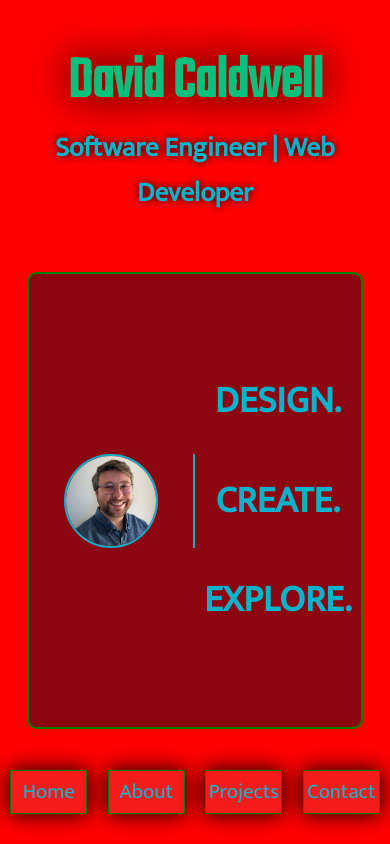
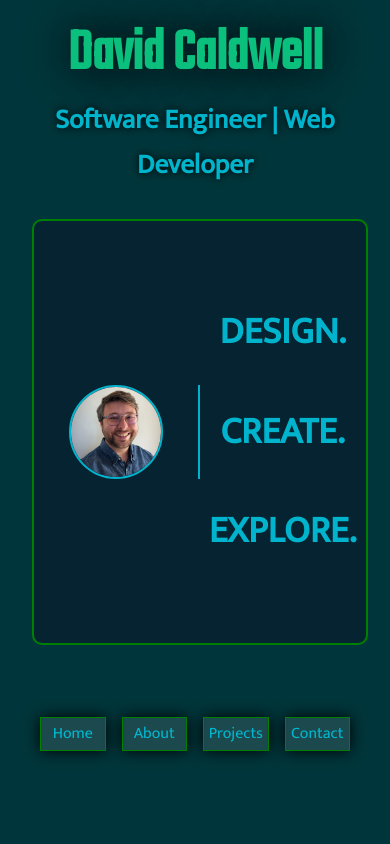
Before and after one commit to LeaderOfTheLost/my-portfolio, a React (Create React App) app: page / in a window 390 px wide. Built offline with nearby package versions, Linux system fonts and the light colour scheme.

Commit message:
starting responsive design for mobile

```diff
--- a/src/App.css
+++ b/src/App.css
@@ -1,6 +1,8 @@
 @import url('https://fonts.googleapis.com/css2?family=Mukta&family=Roboto&family=Teko&display=swap');
 
 .App {
+  display: flex;
+  flex-direction: column;
   margin: 0;
   padding: 0;
   text-align: center;
@@ -19,9 +21,7 @@
   color: rgba(0, 192, 218, 0.925);
   text-shadow: 0px 0px .3em rgb(0, 0, 0);
 }
-.header { grid-area: header; }
 .middle {
-  grid-area: middle;
   display: flex;
   align-items: center;
   justify-content: center;
@@ -31,32 +31,13 @@
   border-radius: 10px;
   min-height: 50vh;
   min-width: 85vw;
-}
-.footer { grid-area: footer; }
-.right {
-  display: flex;
-  justify-content: right;
-  align-items: center;
-  grid-area: right;
-}
-.left {
-  display: flex;
-  justify-content: left;
-  align-items: center;
-  grid-area: left;
-}
-.grid-container {
-  min-height: 90vh;
-  display: grid;
-  grid-template-columns: 1fr 5fr 1fr;
-  grid-template-areas:
-    'left header right'
-    'left middle right'
-    'left footer right';
+  margin: 1em;
 }
 .links {
   display: flex;
   justify-content: center;
+  align-items: center;
+  margin: 2em;
 }
 .link {
   display: flex;
@@ -81,31 +62,6 @@
 }
 .social-link-image:hover {
   height: 7em;
-}
-.leftBtn {
-  background-color: transparent;
-  border: none;
-  border-radius: 5px;
-  height: 100%;
-  width: 50%;
-}
-.leftBtn:hover {
-  background: linear-gradient(to right, rgba(0, 0, 0, 0.200) , rgba(255, 255, 255, 0.100));
-  transition: background 2s;
-}
-.rightBtn {
-  background-color: transparent;
-  border: none;
-  border-radius: 5px;
-  height: 100%;
-  width: 50%;
-}
-.rightBtn:hover {
-  background: linear-gradient(to left, rgba(0, 0, 0, 0.200) , rgba(255, 255, 255, 0.100));
-  transition: background 2s;
-}
-.btnImage {
-  width: 30%;
 }
 .card-container {
   display: flex;
@@ -174,12 +130,31 @@
   border-radius: 50%;
 }
 
-@media  screen and (max-width: 700px) {
-  .App {
-    background-color: red;
+@media screen and (max-width: 700px) {
+
+  .link {
+    margin: .5em;
+    font-size: 1em;
+    max-height: 2em;
+    max-width: 8em;
+    box-shadow: 0px 0px 1em black;
   }
-  body{
-    background-color: red;
+  body, .App {
+    width: 100%;
+    background-color: rgb(0,54,59);
+    background-image: none;
   }
-
+  .name {
+    text-align: center;
+    margin-top: .2em;
+    margin-bottom: 0;
+  }
+  .subHeader {
+    margin-top: 0;
+    margin-bottom: 0;
+  }
+  .middle {
+    margin-top: 1em;
+    margin-bottom: 1em;
+  }
 }
--- a/src/pages/About.js
+++ b/src/pages/About.js
@@ -1,25 +1,6 @@
-import React from 'react'
-import { useNavigate } from 'react-router-dom'
-import arrowLeft from '../assets/images/arrow-left.png'
-import arrowRight from '../assets/images/arrow-right.png'
-
 const About = () => {
-  let navigate = useNavigate()
-
-  const handleLeftClick = () => {
-    navigate('/')
-  }
-  const handleRightClick = () => {
-    navigate('/projects')
-  }
-
   return (
     <div className="grid-container">
-      <div className="left">
-        <button className="leftBtn" onClick={handleLeftClick}>
-          <img className="btnImage" src={arrowLeft} alt="arrow-left" />
-        </button>
-      </div>
       <div className="header">
         <h1 className="name">David Caldwell</h1>
         <h3 className="subHeader">My Journey</h3>
@@ -55,11 +36,6 @@ const About = () => {
           </p>
         </div>
       </div>
-      <div className="right">
-        <button className="rightBtn" onClick={handleRightClick}>
-          <img className="btnImage" src={arrowRight} alt="arrow-right" />
-        </button>
-      </div>
     </div>
   )
 }
--- a/src/pages/Contact.js
+++ b/src/pages/Contact.js
@@ -1,30 +1,12 @@
-import React from "react"
 import emailIcon from "../assets/images/email-icon.png"
 import linkedInIcon from "../assets/images/linkedin.png"
 import githubIcon from "../assets/images/GithubLogo.png"
 import docIcon from "../assets/images/document-icon.png"
-import arrowLeft from "../assets/images/arrow-left.png"
-import arrowRight from "../assets/images/arrow-right.png"
 import resume from "../assets/MainResume.pdf"
-import { useNavigate } from "react-router-dom"
 
 const Contact = () => {
-  let navigate = useNavigate()
-
-  const handleLeftClick = () => {
-    navigate("/projects")
-  }
-  const handleRightClick = () => {
-    navigate("/")
-  }
-
   return (
     <div className="grid-container">
-      <div className="left">
-        <button className="leftBtn" onClick={handleLeftClick}>
-          <img className="btnImage" src={arrowLeft} alt="arrow-left" />
-        </button>
-      </div>
       <div className="header">
         <h1 className="name">David Caldwell</h1>
         <h3 className="subHeader">Contact Me!</h3>
@@ -79,11 +61,6 @@ const Contact = () => {
           <p>Resume</p>
         </div>
       </div>
-      <div className="right">
-        <button className="rightBtn" onClick={handleRightClick}>
-          <img className="btnImage" src={arrowRight} alt="arrow-right" />
-        </button>
-      </div>
     </div>
   )
 }
--- a/src/pages/Home.js
+++ b/src/pages/Home.js
@@ -1,26 +1,8 @@
-import React from 'react'
-import { useNavigate } from 'react-router-dom'
-import arrowLeft from '../assets/images/arrow-left.png'
-import arrowRight from '../assets/images/arrow-right.png'
-import headshot from '../assets/images/portfolio-pic.jpg'
+import headshot from "../assets/images/portfolio-pic.jpg"
 
 const Home = () => {
-  let navigate = useNavigate()
-
-  const handleLeftClick = () => {
-    navigate('/contact')
-  }
-  const handleRightClick = () => {
-    navigate('/about')
-  }
-
   return (
     <div className="grid-container">
-      <div className="left">
-        <button className="leftBtn" onClick={handleLeftClick}>
-          <img className="btnImage" src={arrowLeft} alt="arrow-left" />
-        </button>
-      </div>
       <div className="header">
         <h1 className="name">David Caldwell</h1>
         <h3 className="subHeader">Software Engineer | Web Developer</h3>
@@ -35,11 +17,6 @@ const Home = () => {
           <h3>EXPLORE.</h3>
         </div>
       </div>
-      <div className="right">
-        <button className="rightBtn" onClick={handleRightClick}>
-          <img className="btnImage" src={arrowRight} alt="arrow-right" />
-        </button>
-      </div>
     </div>
   )
 }
--- a/src/pages/Projects.js
+++ b/src/pages/Projects.js
@@ -1,28 +1,10 @@
-import React from 'react'
-import { useNavigate } from 'react-router-dom'
-import arrowLeft from '../assets/images/arrow-left.png'
-import arrowRight from '../assets/images/arrow-right.png'
-import mtswSS from '../assets/images/mtsw-ss.png'
-import dtSS from '../assets/images/doubles-trouble-ss.png'
-import dbSS from '../assets/images/dive-buddy-ss.png'
+import mtswSS from "../assets/images/mtsw-ss.png"
+import dtSS from "../assets/images/doubles-trouble-ss.png"
+import dbSS from "../assets/images/dive-buddy-ss.png"
 
 const Projects = () => {
-  let navigate = useNavigate()
-
-  const handleLeftClick = () => {
-    navigate('/about')
-  }
-  const handleRightClick = () => {
-    navigate('/contact')
-  }
-
   return (
     <div className="grid-container">
-      <div className="left">
-        <button className="leftBtn" onClick={handleLeftClick}>
-          <img className="btnImage" src={arrowLeft} alt="arrow-left" />
-        </button>
-      </div>
       <div className="header">
         <h1 className="name">David Caldwell</h1>
         <h3 className="subHeader">Projects</h3>
@@ -97,11 +79,6 @@ const Projects = () => {
           </div>
         </div>
       </div>
-      <div className="right">
-        <button className="rightBtn" onClick={handleRightClick}>
-          <img className="btnImage" src={arrowRight} alt="arrow-right" />
-        </button>
-      </div>
     </div>
   )
 }
```
Also changed, not shown: 1 other file (tests, documents, lock files or other folders).
